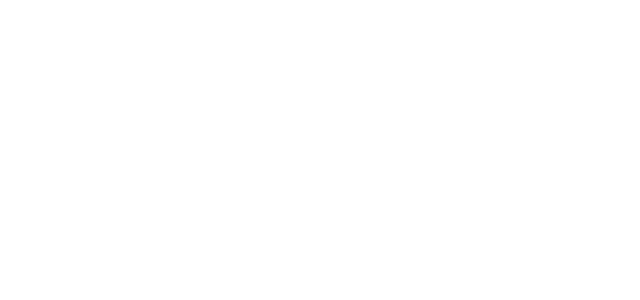
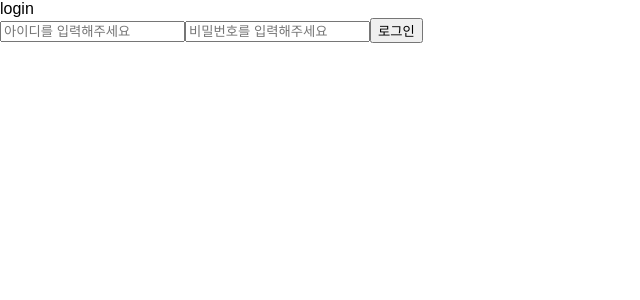
Before and after one commit to Silicon-Valley-Team-A/client, a React (Create React App) app: page / in a window 1280 px wide. Shown: the top 300 px of the page, without its empty margins (0-640 px from the left). Built offline with nearby package versions, Linux system fonts and the light colour scheme.

Commit message:
feat:login skel

```diff
--- a/src/App.tsx
+++ b/src/App.tsx
@@ -1,10 +1,13 @@
+import Login from './Login';
 import './styles/reset.scss';
 
 function App() {
   return (
     <div className="App">
-      <header className="App-header"></header>
-      <section></section>
+      <header className="App-header">login</header>
+      <section>
+        <Login />
+      </section>
     </div>
   );
 }
--- /dev/null
+++ b/src/Login.tsx
@@ -0,0 +1,43 @@
+import React, { useState, useEffect } from 'react';
+
+function Login() {
+  const [inputId, setInputId] = useState('');
+  const [inputPw, setInputPw] = useState('');
+
+  const handleInputId = (e: React.ChangeEvent<HTMLInputElement>): void => {
+    setInputId(e.target.value);
+    console.log(inputId);
+  };
+
+  const handleInputPw = (e: React.ChangeEvent<HTMLInputElement>): void => {
+    setInputPw(e.target.value);
+  };
+
+  const onClickSubmit = (e: any): void => {
+    e.preventDefault();
+  };
+
+  return (
+    <div>
+      <input
+        type="text"
+        name="id"
+        value={inputId}
+        placeholder="아이디를 입력해주세요"
+        onChange={handleInputId}
+      />
+      <input
+        type="password"
+        name="password"
+        placeholder="비밀번호를 입력해주세요"
+        value={inputPw}
+        onChange={handleInputPw}
+      />
+      <button type="submit" onClick={onClickSubmit}>
+        로그인
+      </button>
+    </div>
+  );
+}
+
+export default Login;
--- /dev/null
+++ b/src/db.json
@@ -0,0 +1,9 @@
+{
+  "users": [
+    {
+      "id": "react_hoon",
+      "password": "1234",
+      "name": "훈훈한훈이"
+    }
+  ]
+}
```
